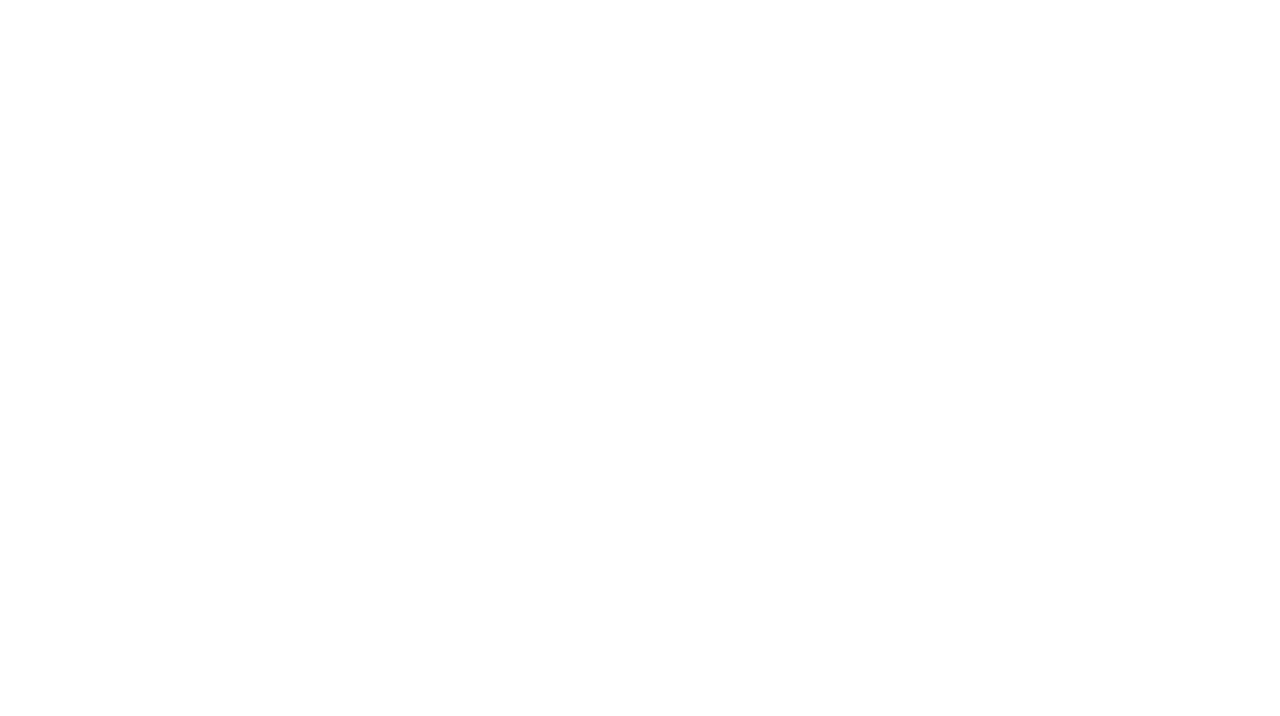
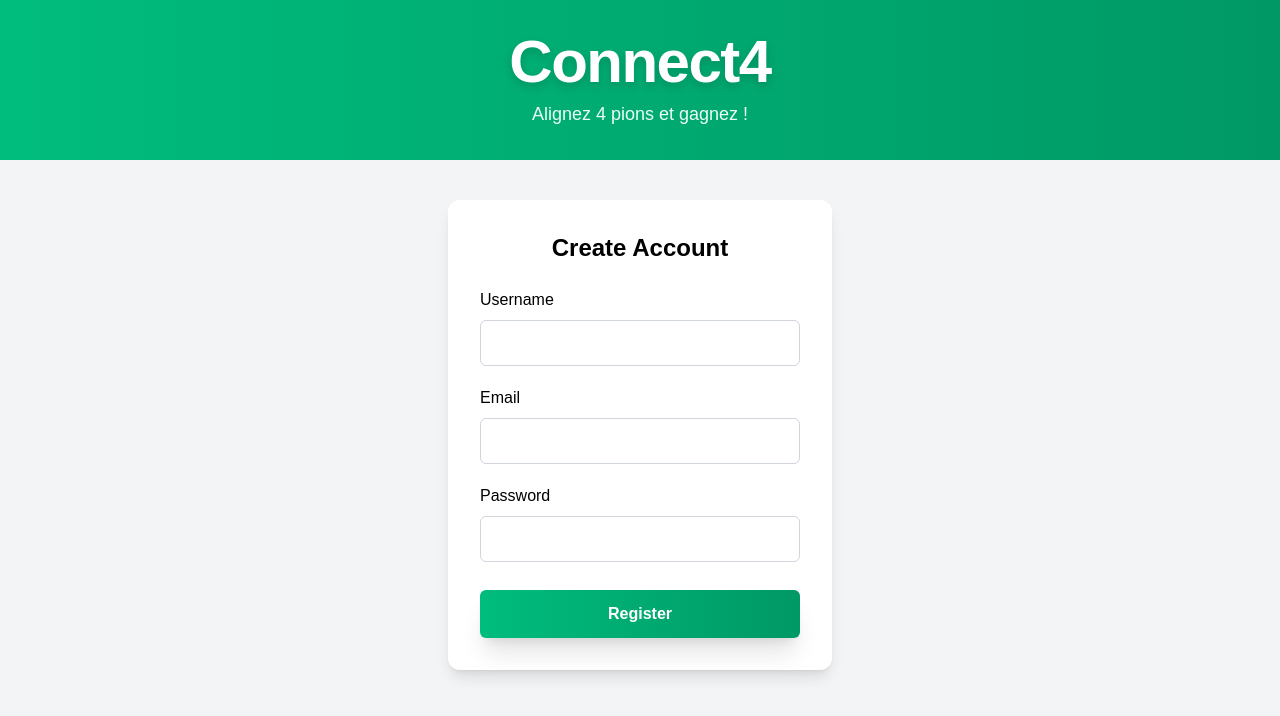
Before and after one commit to chaoukiksr/Connect4, a Vue app: page /register in a window 1280 px wide. Before the commit this address had no page. Shown: the top 716 px of the page. Built offline with nearby package versions, Linux system fonts and the light colour scheme.

Commit message:
registring

```diff
--- a/src/routers/index.js
+++ b/src/routers/index.js
@@ -3,6 +3,7 @@ import {createRouter, createWebHistory} from 'vue-router';
 import HomeView from '../views/HomeView.vue';
 import GameView from '../views/GameView.vue';
 import DatabaseView from '../views/DatabaseView.vue';
+import RegisterView from '../views/RegisterView.vue';
 
 const router = createRouter({
    history:createWebHistory(),
@@ -21,6 +22,11 @@ const router = createRouter({
          path:'/database',
          component:DatabaseView,
          name:'database'
+      },
+      {
+         path:'/register',
+         component:RegisterView,
+         name:'register'
       }
    ]
 })
--- /dev/null
+++ b/src/views/RegisterView.vue
@@ -0,0 +1,62 @@
+<template>
+  <Navbar />
+  <div class="flex flex-col items-center min-h-screen bg-gray-100">
+    <div class="mt-10 p-8 bg-white rounded-xl shadow-lg w-96">
+      <h2 class="text-2xl font-bold mb-6 text-center">Create Account</h2>
+      <form @submit.prevent="registerUser">
+        <div class="mb-5">
+          <label for="username" class="block mb-2 font-medium">Username</label>
+          <input v-model="username" id="username" type="text" required class="w-full px-3 py-2 border border-gray-300 rounded-md text-lg focus:outline-none focus:ring-2 focus:ring-emerald-400" />
+        </div>
+        <div class="mb-5">
+          <label for="email" class="block mb-2 font-medium">Email</label>
+          <input v-model="email" id="email" type="email" required class="w-full px-3 py-2 border border-gray-300 rounded-md text-lg focus:outline-none focus:ring-2 focus:ring-emerald-400" />
+        </div>
+        <div class="mb-5">
+          <label for="password" class="block mb-2 font-medium">Password</label>
+          <input v-model="password" id="password" type="password" required class="w-full px-3 py-2 border border-gray-300 rounded-md text-lg focus:outline-none focus:ring-2 focus:ring-emerald-400" />
+        </div>
+        <button type="submit" class="w-full py-3 mt-2 bg-gradient-to-r from-emerald-500 to-emerald-600 text-white font-semibold rounded-md shadow-xl hover:from-emerald-600 hover:to-emerald-700 transition">Register</button>
+      </form>
+      <div v-if="errorMessage" class="text-red-600 mt-4 text-center">{{ errorMessage }}</div>
+      <div v-if="successMessage" class="text-green-700 mt-4 text-center">{{ successMessage }}</div>
+    </div>
+  </div>
+</template>
+
+<script setup>
+import { ref } from 'vue';
+import Navbar from '../components/Navbar.vue';
+
+const username = ref('');
+const email = ref('');
+const password = ref('');
+const errorMessage = ref('');
+const successMessage = ref('');
+
+const registerUser = async() =>{
+  try {
+     const response = await fetch('http://localhost:3000/user/registre', {
+        method: "POST",
+        body: JSON.stringify({ username: username.value.trim(), email: email.value.trim(), password: password.value.trim() }),
+        headers: {
+           'Content-Type': 'application/json'
+        }
+     })
+     if(!response.ok){
+      console.log("error");
+
+     }
+     const data = await response.json();
+     console.log(data);
+  } catch (error) {
+   console.log(error);
+
+  }
+
+}
+</script>
+
+<style scoped>
+/* No custom styles needed, all handled by Tailwind classes */
+</style>
```
